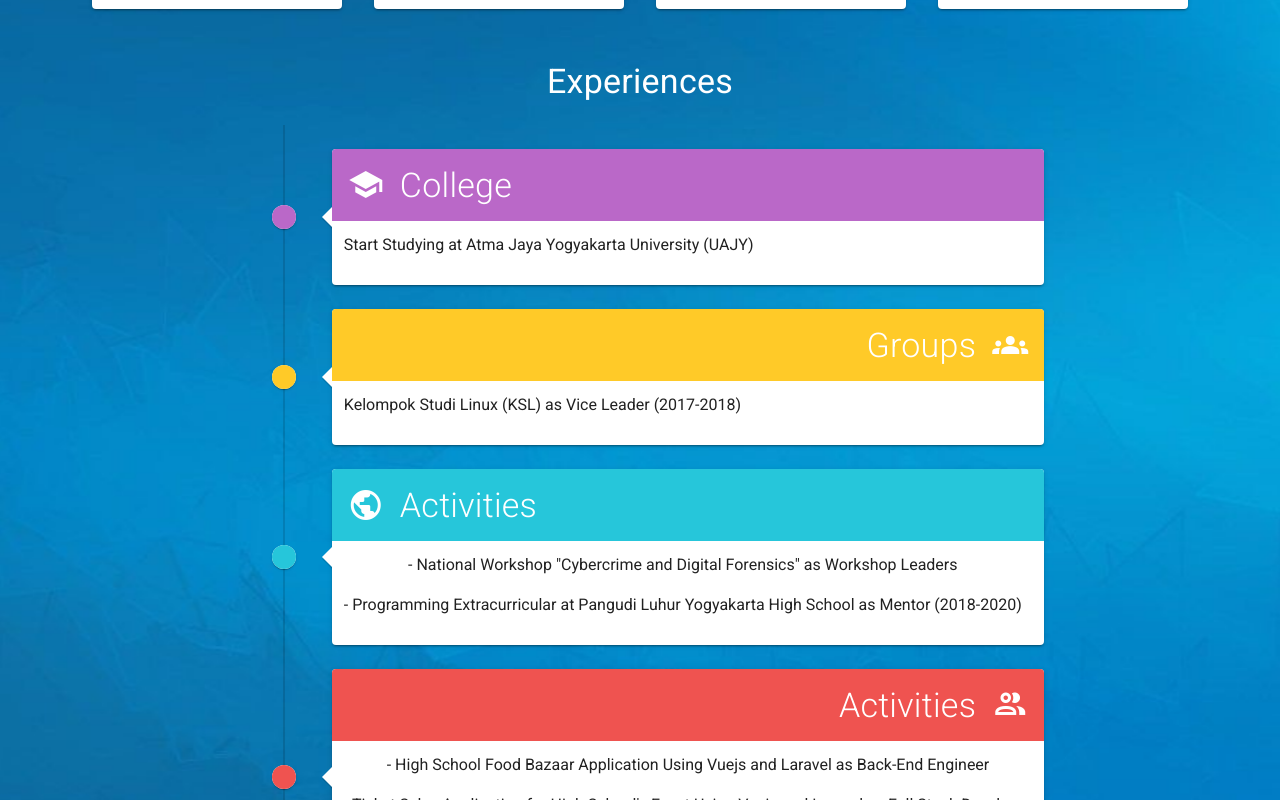
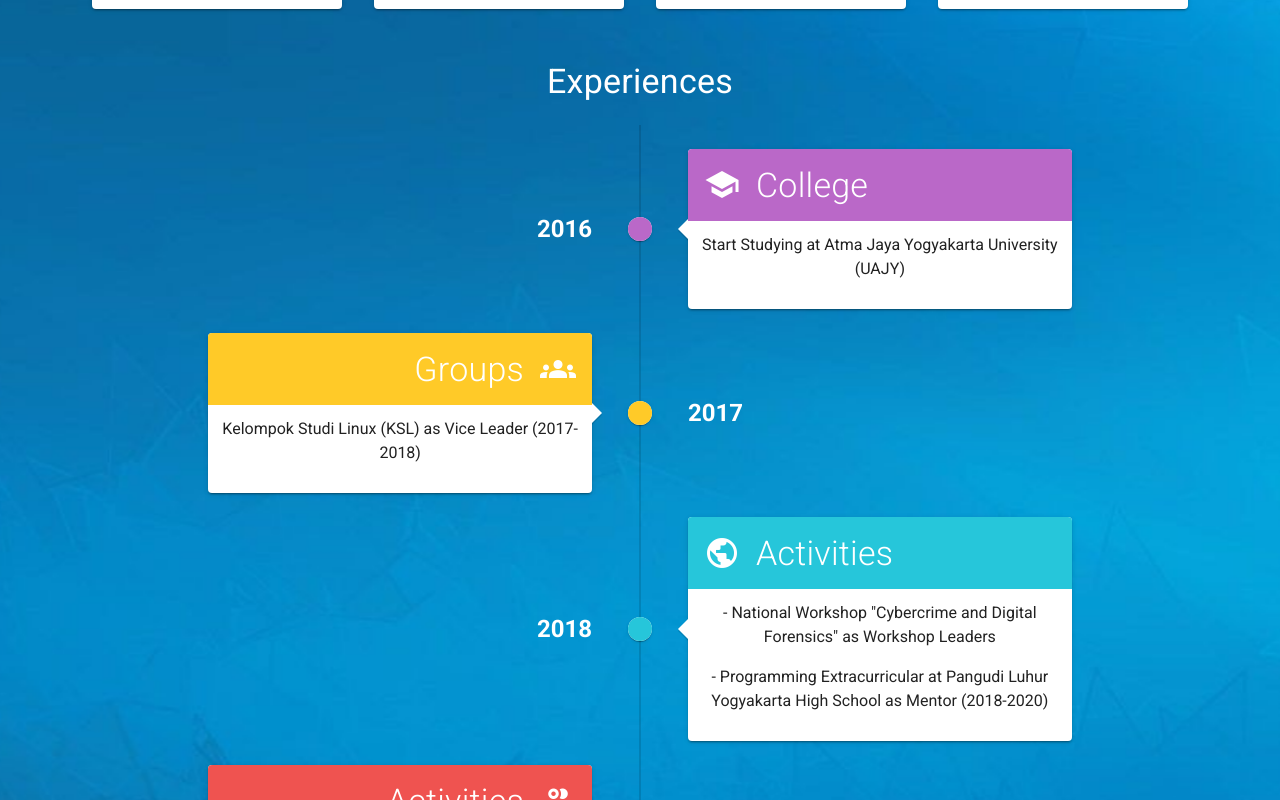
Before and after one commit to adryantheo/adryantheo.github.io, a Vue app: page / in a window 1280 px wide. Shown: the part 880-1680 px from the top of the page. Built offline with nearby package versions, Linux system fonts and the light colour scheme; what vue-clipboard2, vue-html-to-paper would draw is missing.

Commit message:
Fixing Timeline's Dense

```diff
--- a/src/components/experiences.vue
+++ b/src/components/experiences.vue
@@ -5,7 +5,7 @@
         <span class="display-1">Experiences</span>
       </v-col>
       <v-col class="text-center" xl="auto" lg="auto" md="10" sm="auto" xs="auto">
-        <v-timeline dense="">
+        <v-timeline :dense="$vuetify.breakpoint.xs">
           <!-- 2016 -->
             <v-timeline-item color="purple lighten-2" fill-dot right small>
               <template v-slot:opposite>
```
